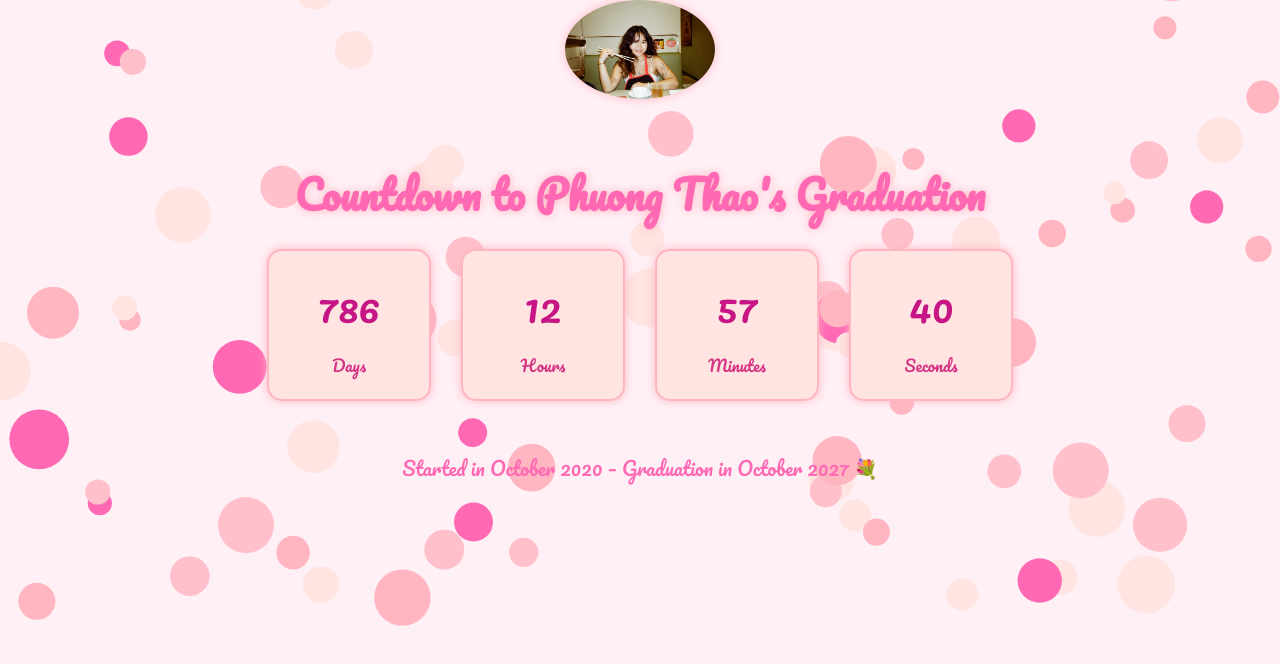
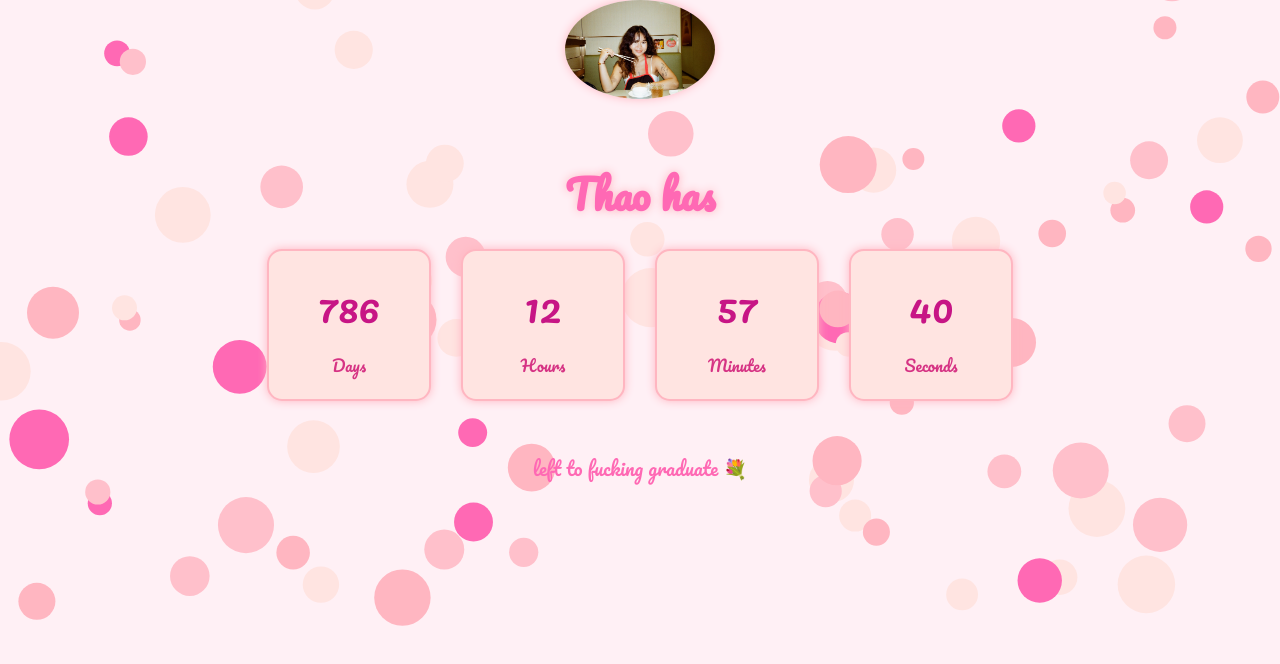
Before and after one commit to aminusbquadrat/thao-countdown, a plain HTML site: page index.html in a window 1280 px wide. Drawn offline with Linux system fonts and the light colour scheme.

Commit message:
Update index.html

```diff
--- a/index.html
+++ b/index.html
@@ -9,7 +9,7 @@
 <body>
   <canvas id="flowers"></canvas>
 <img src="phuongthao.jpg" alt="Phuong Thao" class="profile" />
-  <h1>Countdown to Phuong Thao's Graduation</h1>
+  <h1>Thao has</h1>
   <div id="countdown">
     <div class="time-box">
       <span id="days">0</span>
@@ -29,7 +29,7 @@
     </div>
   </div>
 
-  <p>Started in October 2020 – Graduation in October 2027 💐</p>
+  <p>left to fucking graduate 💐</p>
 
   <script src="countdown.js"></script>
   <script src="flowers.js"></script>
```
